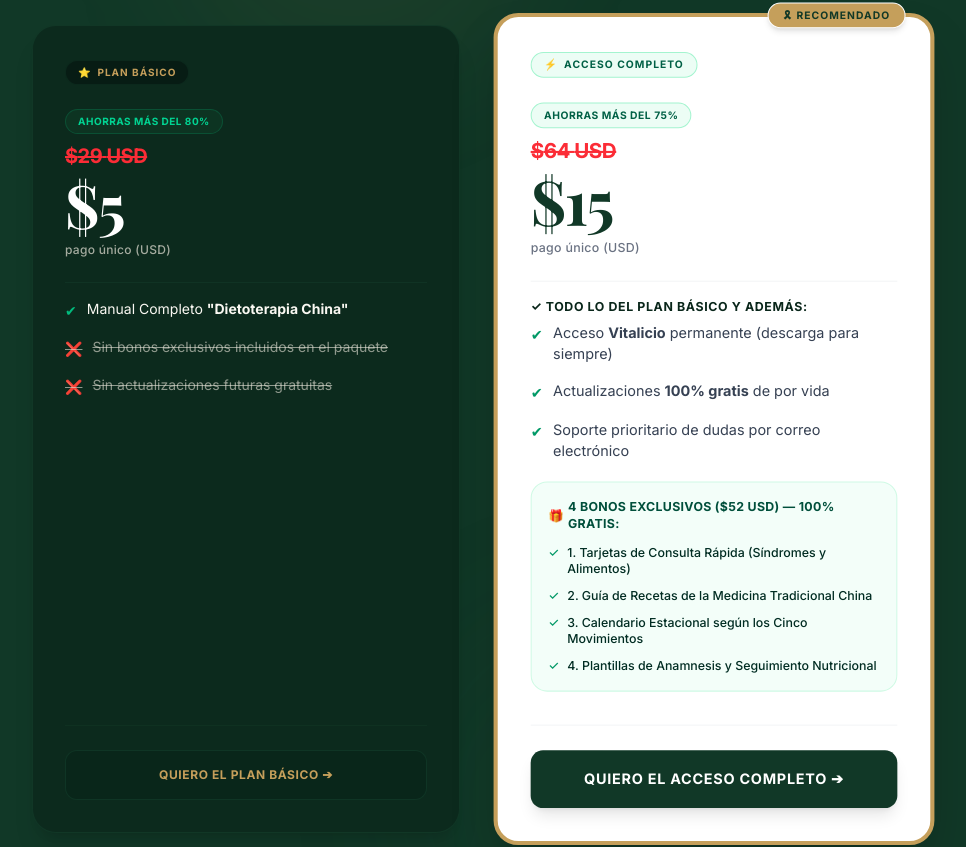
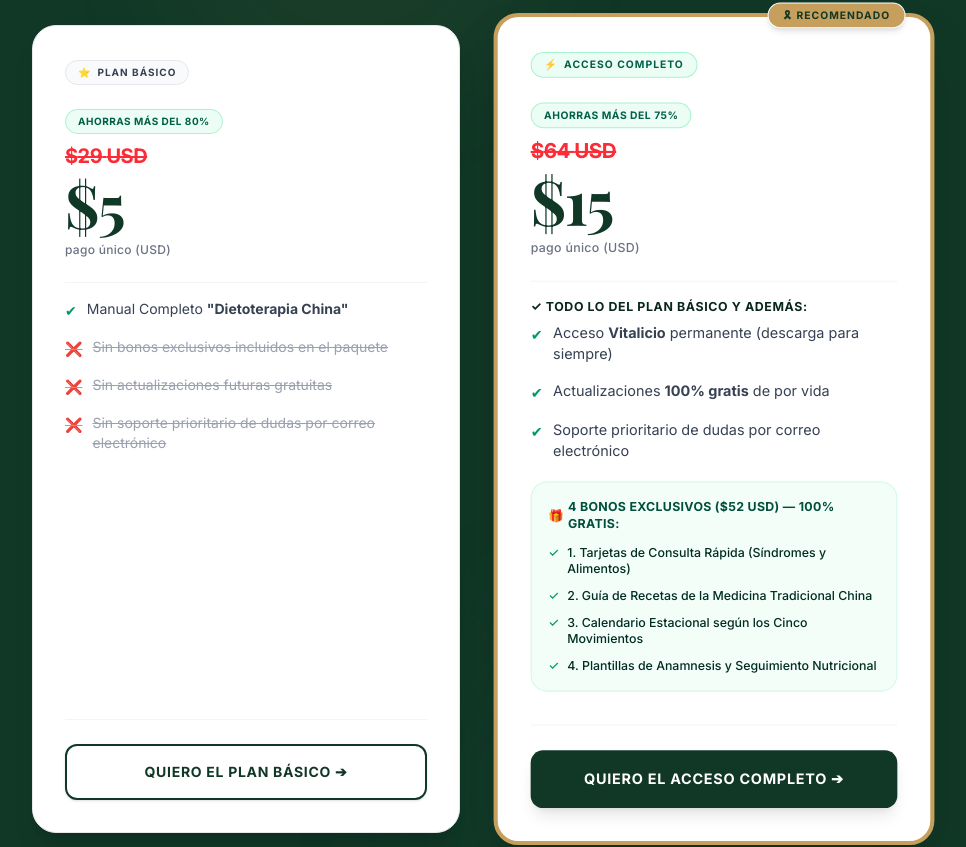
Before and after one commit to FLiibe/diet-latam-3, a React (Vite) app: page / in a window 1280 px wide. Shown: the part 6320-7167 px from the top of the page, without its empty margins (160-1126 px from the left). Built offline with nearby package versions, Linux system fonts and the light colour scheme; no server answers; a web font is replaced by a local one.

Commit message:
feat: update upsell pricing
Adjust the upsell price in the currency configuration to reflect the latest pricing strategy.

```diff
--- a/src/App.tsx
+++ b/src/App.tsx
@@ -67,7 +67,7 @@ const defaultCurrency: CurrencyInfo = {
   bono3: "12",
   bono4: "15",
   bonosTotal: "52",
-  upsell: "7,50",
+  upsell: "10",
   protocolo: "27",
   protocoloOriginal: "59",
   protocoloDownsell: "17"
@@ -77,14 +77,14 @@ const defaultCurrency: CurrencyInfo = {
  * Dictionary mapping regional ISO 3166-1 alpha-2 country codes to localized values.
  */
 const currencyMap: Record<string, CurrencyInfo> = {
-  MX: { code: "MXN", symbol: "$", basico: "95", completo: "285", basicoOriginal: "550", completoOriginal: "1200", bono1: "285", bono2: "190", bono3: "228", bono4: "285", bonosTotal: "988", upsell: "142,50", protocolo: "513", protocoloOriginal: "1100", protocoloDownsell: "323" }, // Mexico
-  CO: { code: "COP", symbol: "$", basico: "20.000", completo: "60.000", basicoOriginal: "120.000", completoOriginal: "260.000", bono1: "60.000", bono2: "40.000", bono3: "48.000", bono4: "60.000", bonosTotal: "208.000", upsell: "30.000", protocolo: "108.000", protocoloOriginal: "230.000", protocoloDownsell: "68.000" }, // Colombia
-  CL: { code: "CLP", symbol: "$", basico: "4.700", completo: "14.000", basicoOriginal: "27.000", completoOriginal: "60.000", bono1: "14.000", bono2: "9.300", bono3: "11.000", bono4: "14.000", bonosTotal: "48.300", upsell: "7.000", protocolo: "25.200", protocoloOriginal: "54.000", protocoloDownsell: "15.800" }, // Chile
-  PE: { code: "PEN", symbol: "S/.", basico: "18.5", completo: "55", basicoOriginal: "110", completoOriginal: "240", bono1: "55", bono2: "37", bono3: "44", bono4: "55", bonosTotal: "191", upsell: "27,50", protocolo: "100", protocoloOriginal: "215", protocoloDownsell: "63" }, // Peru
-  AR: { code: "ARS", symbol: "$", basico: "4.500", completo: "13.500", basicoOriginal: "26.000", completoOriginal: "58.000", bono1: "13.500", bono2: "9.000", bono3: "10.800", bono4: "13.500", bonosTotal: "46.800", upsell: "6.750", protocolo: "24.300", protocoloOriginal: "52.000", protocoloDownsell: "15.300" }, // Argentina
-  BR: { code: "BRL", symbol: "R$", basico: "28", completo: "85", basicoOriginal: "160", completoOriginal: "350", bono1: "85", bono2: "56", bono3: "68", bono4: "85", bonosTotal: "294", upsell: "42,50", protocolo: "150", protocoloOriginal: "320", protocoloDownsell: "95" }, // Brazil
-  ES: { code: "EUR", symbol: "€", basico: "5", completo: "15", basicoOriginal: "29", completoOriginal: "64", bono1: "15", bono2: "10", bono3: "12", bono4: "15", bonosTotal: "52", upsell: "7,50", protocolo: "27", protocoloOriginal: "59", protocoloDownsell: "17" }, // Spain
-  UY: { code: "UYU", symbol: "$U", basico: "215", completo: "650", basicoOriginal: "1250", completoOriginal: "2750", bono1: "650", bono2: "430", bono3: "520", bono4: "650", bonosTotal: "2.250", upsell: "325", protocolo: "1.170", protocoloOriginal: "2.500", protocoloDownsell: "730" }, // Uruguay
+  MX: { code: "MXN", symbol: "$", basico: "95", completo: "285", basicoOriginal: "550", completoOriginal: "1200", bono1: "285", bono2: "190", bono3: "228", bono4: "285", bonosTotal: "988", upsell: "190", protocolo: "513", protocoloOriginal: "1100", protocoloDownsell: "323" }, // Mexico
+  CO: { code: "COP", symbol: "$", basico: "20.000", completo: "60.000", basicoOriginal: "120.000", completoOriginal: "260.000", bono1: "60.000", bono2: "40.000", bono3: "48.000", bono4: "60.000", bonosTotal: "208.000", upsell: "40.000", protocolo: "108.000", protocoloOriginal: "230.000", protocoloDownsell: "68.000" }, // Colombia
+  CL: { code: "CLP", symbol: "$", basico: "4.700", completo: "14.000", basicoOriginal: "27.000", completoOriginal: "60.000", bono1: "14.000", bono2: "9.300", bono3: "11.000", bono4: "14.000", bonosTotal: "48.300", upsell: "9.300", protocolo: "25.200", protocoloOriginal: "54.000", protocoloDownsell: "15.800" }, // Chile
+  PE: { code: "PEN", symbol: "S/.", basico: "18.5", completo: "55", basicoOriginal: "110", completoOriginal: "240", bono1: "55", bono2: "37", bono3: "44", bono4: "55", bonosTotal: "191", upsell: "37", protocolo: "100", protocoloOriginal: "215", protocoloDownsell: "63" }, // Peru
+  AR: { code: "ARS", symbol: "$", basico: "4.500", completo: "13.500", basicoOriginal: "26.000", completoOriginal: "58.000", bono1: "13.500", bono2: "9.000", bono3: "10.800", bono4: "13.500", bonosTotal: "46.800", upsell: "9.000", protocolo: "24.300", protocoloOriginal: "52.000", protocoloDownsell: "15.300" }, // Argentina
+  BR: { code: "BRL", symbol: "R$", basico: "28", completo: "85", basicoOriginal: "160", completoOriginal: "350", bono1: "85", bono2: "56", bono3: "68", bono4: "85", bonosTotal: "294", upsell: "56", protocolo: "150", protocoloOriginal: "320", protocoloDownsell: "95" }, // Brazil
+  ES: { code: "EUR", symbol: "€", basico: "5", completo: "15", basicoOriginal: "29", completoOriginal: "64", bono1: "15", bono2: "10", bono3: "12", bono4: "15", bonosTotal: "52", upsell: "10", protocolo: "27", protocoloOriginal: "59", protocoloDownsell: "17" }, // Spain
+  UY: { code: "UYU", symbol: "$U", basico: "215", completo: "650", basicoOriginal: "1250", completoOriginal: "2750", bono1: "650", bono2: "430", bono3: "520", bono4: "650", bonosTotal: "2.250", upsell: "430", protocolo: "1.170", protocoloOriginal: "2.500", protocoloDownsell: "730" }, // Uruguay
   US: defaultCurrency,
 };
 
@@ -992,18 +992,18 @@ export default function App() {
           <div className="grid grid-cols-1 lg:grid-cols-2 gap-8 lg:gap-10 items-stretch max-w-4xl mx-auto px-2 md:px-0" id="pricing-plans-grid">
 
             {/* PLAN BÁSICO CARD */}
-            <div className="bg-[#0c2a1d] rounded-3xl border border-forest-light/40 p-6 md:p-8 flex flex-col justify-between shadow-xl transition-all duration-300 hover:border-forest-light/70 text-left relative" id="plan-basico-card">
+            <div className="bg-white text-gray-800 rounded-3xl border border-gray-200 p-6 md:p-8 flex flex-col justify-between shadow-xl transition-all duration-300 hover:border-gray-300 text-left relative" id="plan-basico-card">
 
               <div>
                 {/* Header Badge */}
-                <div className="inline-flex items-center gap-1.5 px-3 py-1 rounded-full bg-[#071c14] border border-forest-light/25 text-[10px] tracking-widest font-bold text-gold-medium uppercase mb-6">
+                <div className="inline-flex items-center gap-1.5 px-3 py-1 rounded-full bg-gray-50 border border-gray-200 text-[10px] tracking-widest font-bold text-gray-700 uppercase mb-6">
                   <span>⭐</span> PLAN BÁSICO
                 </div>
 
                 {/* Prices */}
                 <div className="mb-6 flex flex-col items-start" id="price-stack-basico">
                   {/* Badge */}
-                  <div className="inline-flex items-center px-3 py-1 rounded-full bg-[#0d3422] text-emerald-400 text-[10px] font-bold tracking-wider mb-2 uppercase border border-emerald-500/20">
+                  <div className="inline-flex items-center px-3 py-1 rounded-full bg-emerald-50 text-emerald-800 text-[10px] font-bold tracking-wider mb-2 uppercase border border-emerald-200">
                     Ahorras más del 80%
                   </div>
                   {/* Original Price */}
@@ -1012,45 +1012,49 @@ export default function App() {
                   </span>
                   {/* Current Price */}
                   <div className="flex items-baseline gap-2">
-                    <span className="text-5xl md:text-6xl font-serif font-black tracking-tight text-white leading-none">
+                    <span className="text-5xl md:text-6xl font-serif font-black tracking-tight text-[#113827] leading-none">
                       {currency.symbol}{currency.basico}
                     </span>
                     {currency.code !== "USD" && (
-                      <span className="text-sm font-sans text-sand-dark/60">
+                      <span className="text-sm font-sans text-gray-500">
                         (~ $5 USD)
                       </span>
                     )}
                   </div>
                   {/* Bottom Label */}
-                  <span className="text-xs text-sand-dark/70 mt-2 font-medium tracking-wide">
+                  <span className="text-xs text-gray-500 mt-2 font-medium tracking-wide">
                     pago único ({currency.code})
                   </span>
                 </div>
 
                 {/* Features List */}
-                <div className="space-y-4 pt-4 border-t border-forest-light/30">
-                  <div className="flex items-start gap-2.5 text-xs md:text-sm text-sand-light">
-                    <span className="text-emerald-500 shrink-0 mt-0.5">✔</span>
+                <div className="space-y-4 pt-4 border-t border-gray-100">
+                  <div className="flex items-start gap-2.5 text-xs md:text-sm text-gray-700">
+                    <span className="text-emerald-600 shrink-0 mt-0.5">✔</span>
                     <span>Manual Completo <strong>"Dietoterapia China"</strong></span>
                   </div>
-                  <div className="flex items-start gap-2.5 text-xs md:text-sm text-sand-dark/60 line-through select-none">
+                  <div className="flex items-start gap-2.5 text-xs md:text-sm text-gray-400 line-through select-none">
                     <span className="text-red-500 shrink-0 mt-0.5">❌</span>
                     <span>Sin bonos exclusivos incluidos en el paquete</span>
                   </div>
-                  <div className="flex items-start gap-2.5 text-xs md:text-sm text-sand-dark/60 line-through select-none">
+                  <div className="flex items-start gap-2.5 text-xs md:text-sm text-gray-400 line-through select-none">
                     <span className="text-red-500 shrink-0 mt-0.5">❌</span>
                     <span>Sin actualizaciones futuras gratuitas</span>
+                  </div>
+                  <div className="flex items-start gap-2.5 text-xs md:text-sm text-gray-400 line-through select-none">
+                    <span className="text-red-500 shrink-0 mt-0.5">❌</span>
+                    <span>Sin soporte prioritario de dudas por correo electrónico</span>
                   </div>
                 </div>
               </div>
 
               {/* Action Button */}
-              <div className="mt-8 pt-6 border-t border-forest-light/20">
+              <div className="mt-8 pt-6 border-t border-gray-100">
                 <button
                   onClick={() => {
                     setShowUpsellModal(true);
                   }}
-                  className="block w-full py-4 rounded-xl bg-[#09261a] hover:bg-[#113827] border border-forest-light/40 text-gold-medium font-bold text-xs tracking-wider uppercase transition-all duration-300 hover:scale-[1.01] active:scale-[0.99] text-center cursor-pointer"
+                  className="block w-full py-4 rounded-xl bg-white hover:bg-emerald-50/40 border-2 border-[#113827] text-[#113827] font-extrabold text-sm tracking-wider uppercase transition-all duration-300 hover:scale-[1.01] active:scale-[0.99] text-center cursor-pointer shadow-sm"
                   id="checkout-plan-basico"
                 >
                   Quiero el Plan Básico ➔
@@ -1118,8 +1122,9 @@ export default function App() {
                     <span className="text-emerald-600 shrink-0 mt-0.5">✔</span>
                     <span>Soporte prioritario de dudas por correo electrónico</span>
                   </div>
+                </div>
 
-                  {/* Inside card box for bonuses */}
+                {/* Inside card box for bonuses (moved below the list) */}
                 <div className="bg-emerald-50/60 rounded-2xl border border-emerald-100 p-4 mt-5 text-left">
                   <div className="text-xs font-extrabold text-emerald-900 uppercase tracking-wide mb-3 flex items-center gap-1">
                     <span>🎁</span> 4 BONOS EXCLUSIVOS ({currency.symbol}{currency.bonosTotal} {currency.code}) — 100% GRATIS:
@@ -1142,8 +1147,6 @@ export default function App() {
                       <span>4. Plantillas de Anamnesis y Seguimiento Nutricional</span>
                     </div>
                   </div>
-                  </div>
-
                 </div>
               </div>
 
@@ -1412,7 +1415,11 @@ export default function App() {
             <p className="text-xs text-gray-600 mt-2 max-w-sm px-2">
               Haz upgrade a la <strong className="text-forest-dark font-bold">Oferta Completa</strong> ahora por solo{" "}
               <span className="font-mono font-extrabold text-base text-emerald-800">{currency.symbol}{currency.upsell}</span>{" "}
-              <span className="text-xs text-gray-500 font-normal">(en vez de {currency.symbol}{currency.completo})</span>
+              {currency.code !== "USD" && (
+                <span className="text-xs text-emerald-800 font-bold">
+                  (~ $10 USD)
+                </span>
+              )}
             </p>
 
             {/* Feature Card */}
```
Lines whose indentation alone changed are shown as unchanged.
